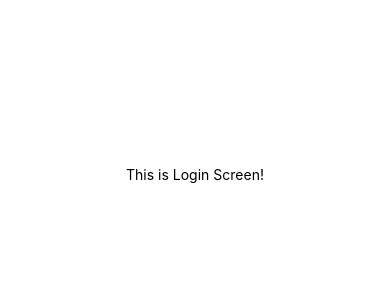
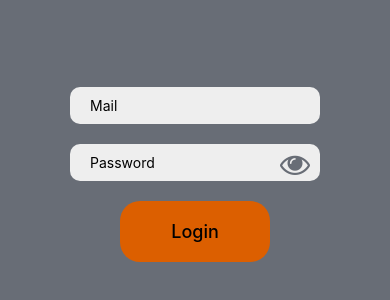
Before and after one commit to SgrAhmet/Gring, a React Native app: screen /Login in a window 390 px wide. Shown: the part 248-548 px from the top of the page. Built offline with nearby package versions, Linux system fonts and the light colour scheme.

Commit message:
loginStart

```diff
--- a/src/components/MyButton.js
+++ b/src/components/MyButton.js
@@ -1,10 +1,11 @@
 import React from 'react'
 import { StyleSheet, Text, TouchableOpacity, View } from "react-native";
+import colors from '../styles/colors';
 
 const MyButton = ({text,func,clr}) => {
 
     if(!clr){
-        clr = "lightgreen"
+        clr = colors.primary
     }
 
   return (
@@ -36,6 +37,8 @@ const styles = StyleSheet.create({
     },
     txt:{
         // fontStyle:"italic",
+        fontSize:18,
+        fontWeight:"500"
 
     }
 });
--- a/src/screens/Login.js
+++ b/src/screens/Login.js
@@ -1,14 +1,75 @@
-import React from 'react'
-import { StyleSheet, Text, View } from "react-native";
+import React, { useEffect, useState } from "react";
+import { StyleSheet, Text, View ,Alert} from "react-native";
+import { auth } from "../../firebase";
+import colors from "../styles/colors";
+import { TextInput } from "react-native";
+import MyButton from "../components/MyButton";
+import { FontAwesome } from "@expo/vector-icons";
 
 const Login = () => {
+  const [mail, setMail] = useState("");
+  const [password, setPassword] = useState("");
+  const [showPassword, setShowPassword] = useState(false);
+
+  const togglePassword = () => {
+    setShowPassword(!showPassword);
+  };
+
+  const handleLogin = () => {
+
+    auth.signInWithEmailAndPassword(mail,password).then(() => {
+      Alert.alert("", "kullanıcı giriş yaptı");
+
+    })
+    .catch((error) => {
+      if (error.code === "auth/missing-password") {
+        Alert.alert("", "lütfen Şifre Alanını doldurunuz");
+      }else if (error.code === "auth/invalid-email") {
+        Alert.alert("", "That email address is invalid!");
+      }else if(error.code === "auth/invalid-credential"){
+        Alert.alert("", "Şifre Yanlış");
+      }
+      else{
+        console.log(error)
+      }
+
+    });
+  };
   return (
     <View style={styles.container}>
-      <Text>This is Login Screen!</Text>
+      <View style={styles.contentArea}>
+        <TextInput
+          style={styles.input}
+          value={mail}
+          onChangeText={setMail}
+          placeholder="Mail"
+        />
+
+        <View style={styles.passwordArea}>
+          <TextInput
+            style={styles.input}
+            value={password}
+            onChangeText={setPassword}
+            placeholder="Password"
+            secureTextEntry={showPassword}
+          />
+
+          <FontAwesome
+            name="eye"
+            size={30}
+            color={colors.darkGray}
+            style={[
+              styles.eyeIcon,
+              { color: !showPassword ? colors.gray : "black" },
+            ]}
+            onPress={togglePassword}
+          />
+        </View>
+        <MyButton func={handleLogin} text={"Login"} />
       </View>
-  )
-}
-
+    </View>
+  );
+};
 
 const styles = StyleSheet.create({
   container: {
@@ -17,5 +78,32 @@ const styles = StyleSheet.create({
     alignItems: "center",
     justifyContent: "center",
   },
+  contentArea: {
+    backgroundColor: colors.gray,
+    width: "100%",
+    height: "100%",
+    display: "flex",
+    alignItems: "center",
+    justifyContent: "center",
+    gap: 20,
+  },
+  input: {
+    backgroundColor: colors.white,
+    padding: 10,
+    paddingHorizontal: 20,
+    width: 250,
+    borderRadius: 10,
+    shadowColor: "black",
+    elevation: 20,
+  },
+  passwordArea: {
+    position: "relative",
+  },
+  eyeIcon: {
+    position: "absolute",
+    right: 10,
+    top: "15%",
+    zIndex: 99,
+  },
 });
-export default Login
+export default Login;
--- a/src/screens/Register.js
+++ b/src/screens/Register.js
@@ -1,20 +1,39 @@
 import React, { useState, useEffect } from "react";
-import { StyleSheet, Text, TextInput, View } from "react-native";
+import { StyleSheet, Text, TextInput, View, Alert } from "react-native";
 import colors from "../styles/colors";
 import MyButton from "../components/MyButton";
 import { useNavigation } from "@react-navigation/native";
 import { FontAwesome } from "@expo/vector-icons";
+import { auth } from "../../firebase";
 
 const Register = () => {
-  const navigate = useNavigation();
-  const [userName, setUserName] = useState("");
-  const [mail, setMail] = useState("");
-  const [password, setPassword] = useState("");
+  const navigation = useNavigation();
+  const [userName, setUserName] = useState("Ahmet");
+  const [mail, setMail] = useState("ahmet1aydos@gmail.com");
+  const [password, setPassword] = useState("123456");
 
   const [showPassword, setShowPassword] = useState(false);
 
   const togglePassword = () => {
     setShowPassword(!showPassword);
+  };
+
+  const handleRegister = () => {
+    auth
+      .createUserWithEmailAndPassword(mail, password)
+      .then(() => {
+        Alert.alert("", "User account created");
+        // auth.signOut()
+        navigation.replace("Login")
+      })
+      .catch((error) => {
+        if (error.code === "auth/email-already-in-use") {
+          Alert.alert("", "That email address is already in use!");
+        }
+        if (error.code === "auth/invalid-email") {
+          Alert.alert("", "That email address is invalid!");
+        }
+      });
   };
   return (
     <View style={styles.container}>
@@ -26,8 +45,16 @@ const Register = () => {
           style={styles.input}
           value={userName}
           onChangeText={setUserName}
+          placeholder="Username"
         />
-        <TextInput style={styles.input} value={mail} onChangeText={setMail} />
+        <TextInput
+          style={styles.input}
+          value={mail}
+          onChangeText={setMail}
+          autoComplete={"email"}
+          placeholder="Mail"
+
+        />
 
         <View style={styles.passwordArea}>
           <TextInput
@@ -36,6 +63,8 @@ const Register = () => {
             // inputMode="password"
             value={password}
             onChangeText={setPassword}
+          placeholder="Password"
+
           />
 
           <FontAwesome
@@ -52,7 +81,7 @@ const Register = () => {
 
         <Text
           style={{ fontSize: 16, color: colors.white }}
-          onPress={() => navigate.navigate("Login")}
+          onPress={() => navigation.navigate("Login")}
         >
           Have a account,click here!
         </Text>
@@ -60,7 +89,7 @@ const Register = () => {
         <MyButton
           text={"Register"}
           clr={colors.primary}
-          func={() => console.log(userName)}
+          func={handleRegister}
         />
       </View>
     </View>
@@ -87,7 +116,7 @@ const styles = StyleSheet.create({
     backgroundColor: colors.white,
     padding: 10,
     paddingHorizontal: 20,
-    width: 200,
+    width: 250,
     borderRadius: 10,
     shadowColor: "black",
     elevation: 20,
```
